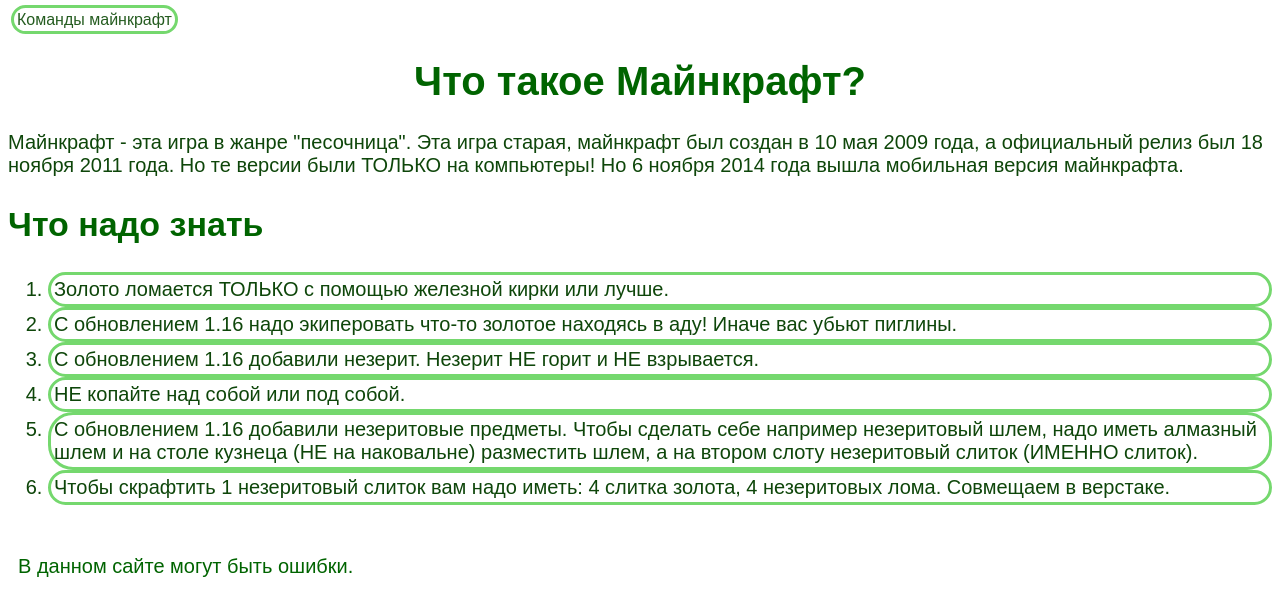
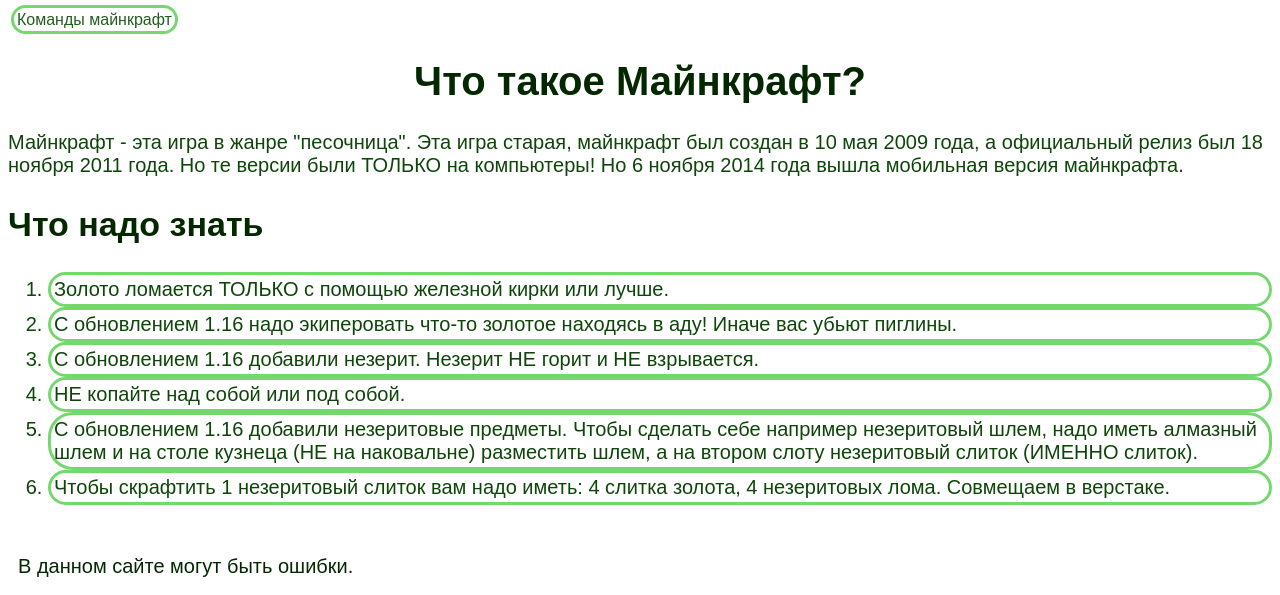
Before and after one commit to SofiaGaif/SITE_PO_MAINCRAFTU, a plain HTML site: page index.html in a window 1280 px wide. Shown: the top 595 px of the page. Drawn offline with Linux system fonts and the light colour scheme; grey boxes are pictures that could not be loaded.

Commit message:
Update style.css

```diff
--- a/style.css
+++ b/style.css
@@ -18,12 +18,12 @@
 h1 {
     text-align: center;
     font-size: 40px;
-    color: darkgreen;
+    color: #032800;
 }
 
 h2 {
     font-size: 34px;
-    color: darkgreen;
+    color: #032800;
 }
 
 ol {
@@ -38,7 +38,7 @@
 }
 
 footer p {
-    color: darkgreen;
+    color: #032800;
 }
 
 footer {
```
